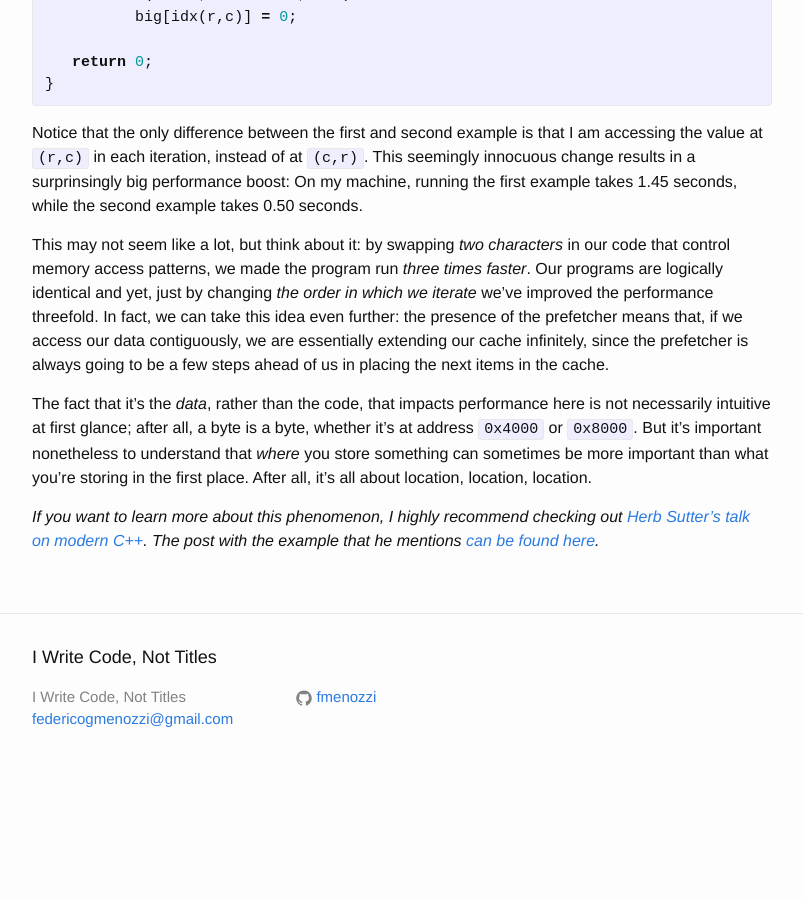
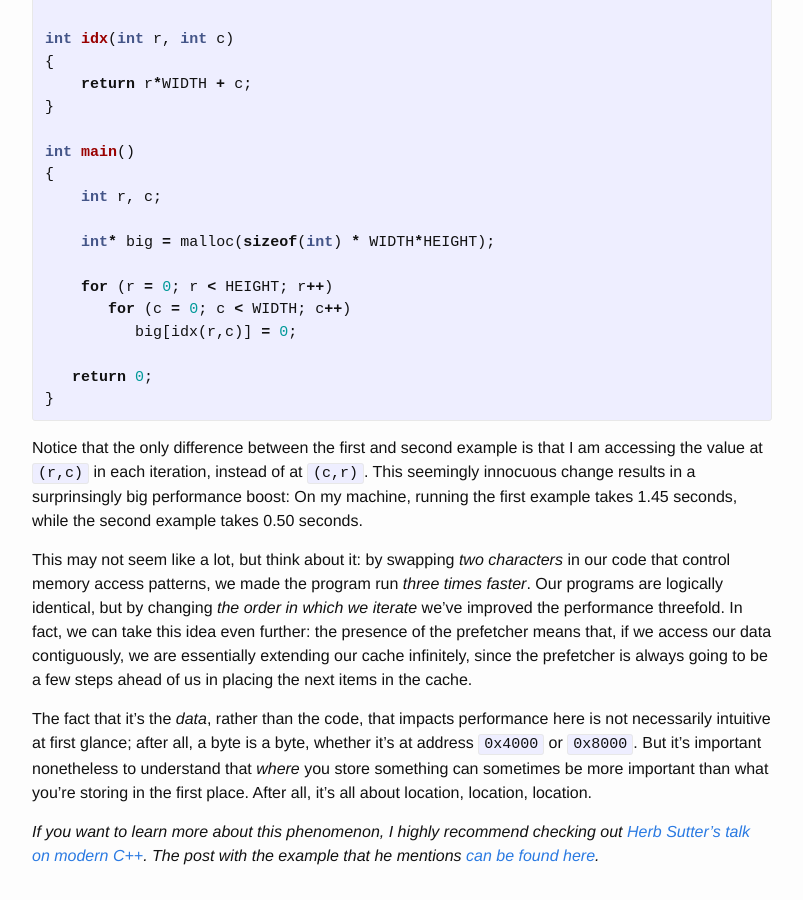
Before and after one commit to fmenozzi/fmenozzi.github.io, a Jekyll site: the page built from _posts/2015-09-21-location-location-location.markdown, in a window 1280 px wide and 900 px high, scrolled down 3332 px. Shown: the whole window, without its empty margins (238-1041 px from the left). Built offline with Jekyll 4.4.1, drawn with Linux system fonts in a browser that asks for light colours; before the commit the page ends 4123 px from its top, so only the background shows below that.

```diff
--- a/_posts/2015-09-21-location-location-location.markdown
+++ b/_posts/2015-09-21-location-location-location.markdown
@@ -108,7 +110,7 @@
 
 Notice that the only difference between the first and second example is that I am accessing the value at `(r,c)` in each iteration, instead of at `(c,r)`. This seemingly innocuous change results in a surprinsingly big performance boost: On my machine, running the first example takes 1.45 seconds, while the second example takes 0.50 seconds.
 
-This may not seem like a lot, but think about it: by swapping <i>two characters</i> in our code that control memory access patterns, we made the program run <i>three times faster</i>. Our programs are logically identical and yet, just by changing <i>the order in which we iterate</i> we've improved the performance threefold. In fact, we can take this idea even further: the presence of the prefetcher means that, if we access our data contiguously, we are essentially extending our cache infinitely, since the prefetcher is always going to be a few steps ahead of us in placing the next items in the cache.
+This may not seem like a lot, but think about it: by swapping <i>two characters</i> in our code that control memory access patterns, we made the program run <i>three times faster</i>. Our programs are logically identical, but by changing <i>the order in which we iterate</i> we've improved the performance threefold. In fact, we can take this idea even further: the presence of the prefetcher means that, if we access our data contiguously, we are essentially extending our cache infinitely, since the prefetcher is always going to be a few steps ahead of us in placing the next items in the cache.
 
 The fact that it's the <i>data</i>, rather than the code, that impacts performance here is not necessarily intuitive at first glance; after all, a byte is a byte, whether it's at address `0x4000` or `0x8000`. But it's important nonetheless to understand that <i>where</i> you store something can sometimes be more important than what you're storing in the first place. After all, it's all about location, location, location.
 
```
Also changed, not shown: other parts of _posts/2015-09-21-location-location-location.markdown (+2 -0 lines).
